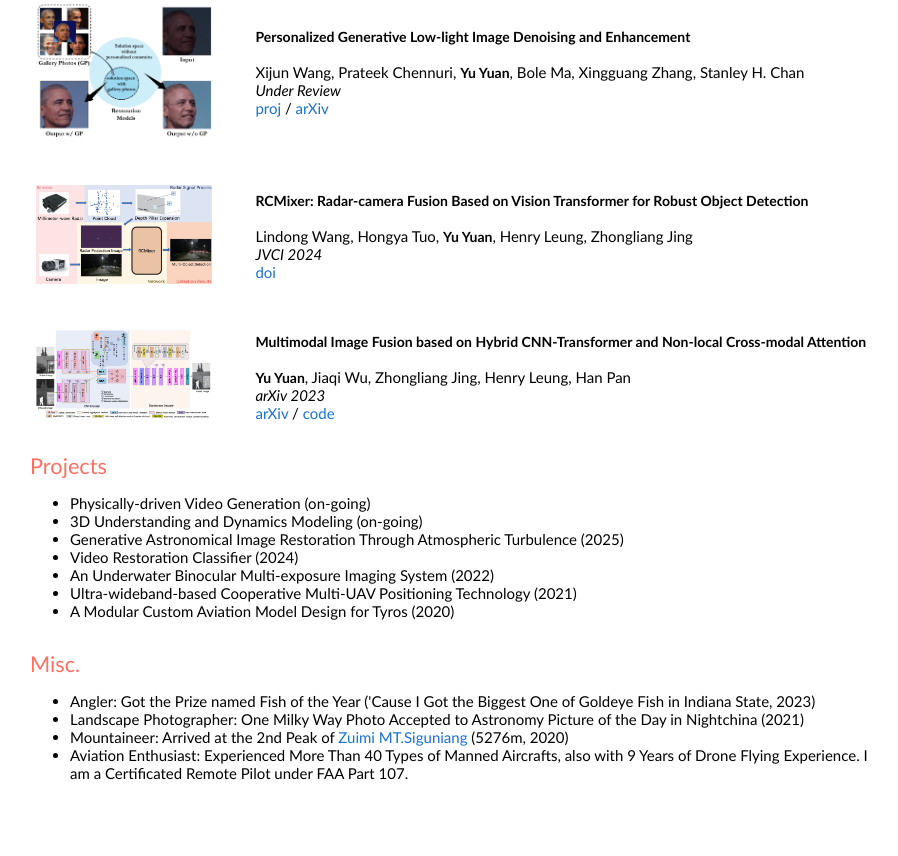
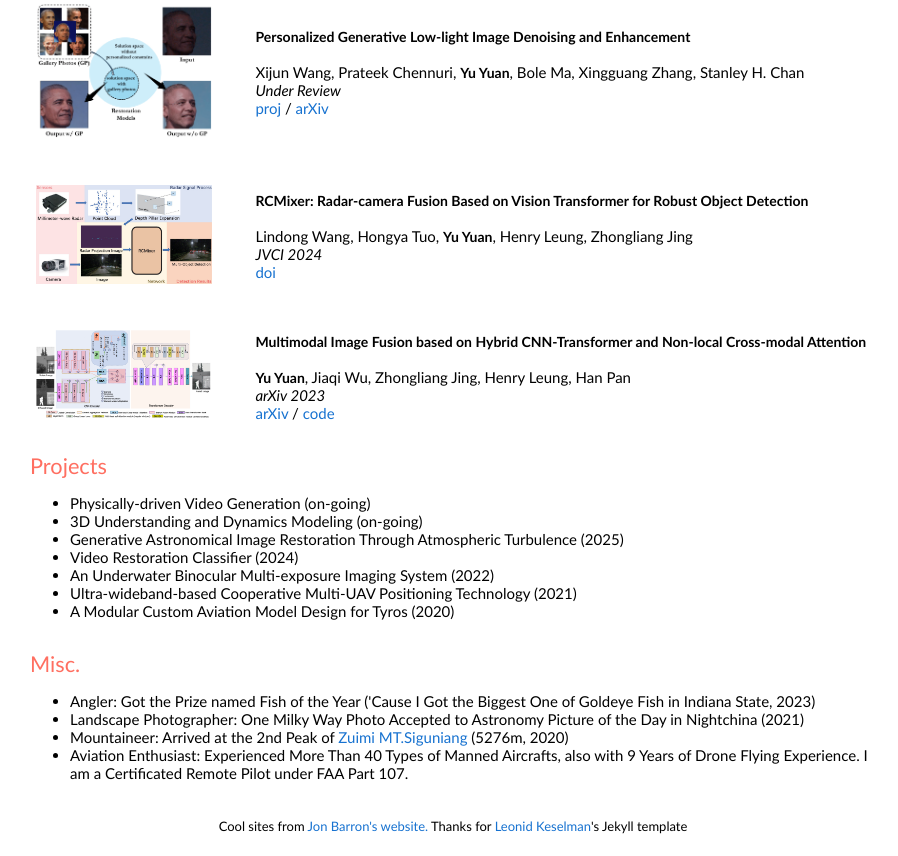
Before and after one commit to yuyuan-space/yuyuan-space.github.io, a plain HTML site: page index.html in a window 1280 px wide. Shown: the part 1997-2853 px from the top of the page, without its empty margins (187-1085 px from the left). Before the commit the page ends 2811 px from the top, so only its background shows below. Drawn offline with Linux system fonts and the light colour scheme.

Commit message:
new link 2

```diff
--- a/index.html
+++ b/index.html
@@ -336,3 +336,18 @@
     </tr>
   </tbody>
 </table>
+
+
+        <table style="width:100%;border:0px;border-spacing:0px;border-collapse:separate;margin-right:auto;margin-left:auto;">
+          <tr>
+            <td style="padding:0px">
+              <p style="text-align:center;font-size:small;">
+                Cool sites from <a style="font-size:small;" href="https://jonbarron.info">Jon Barron's website.</a>
+                Thanks for <a style="font-size:small;" href="https://leonidk.com/">Leonid Keselman</a>'s Jekyll template
+              </p>
+            </td>
+          </tr>
+        </table>
+
+
+</html>
```
